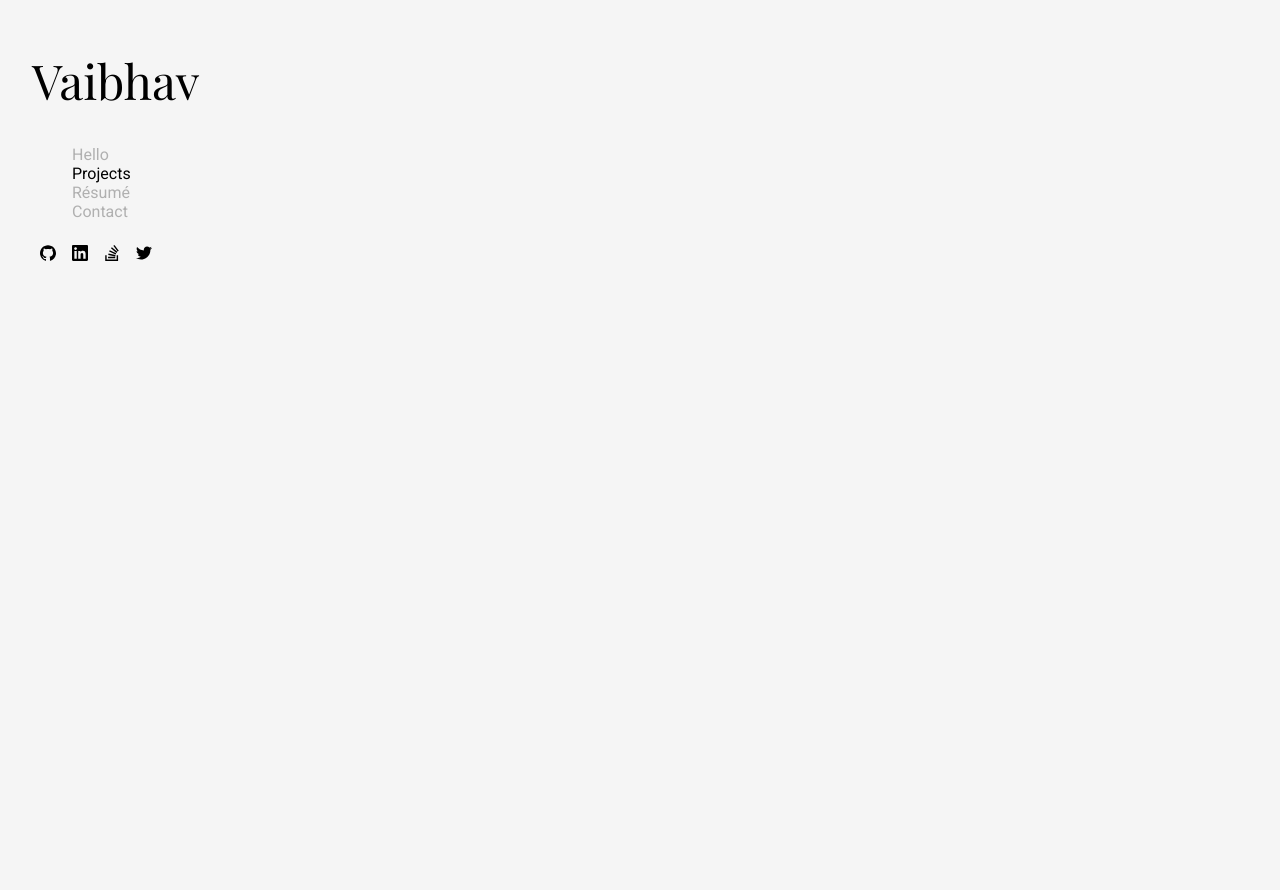
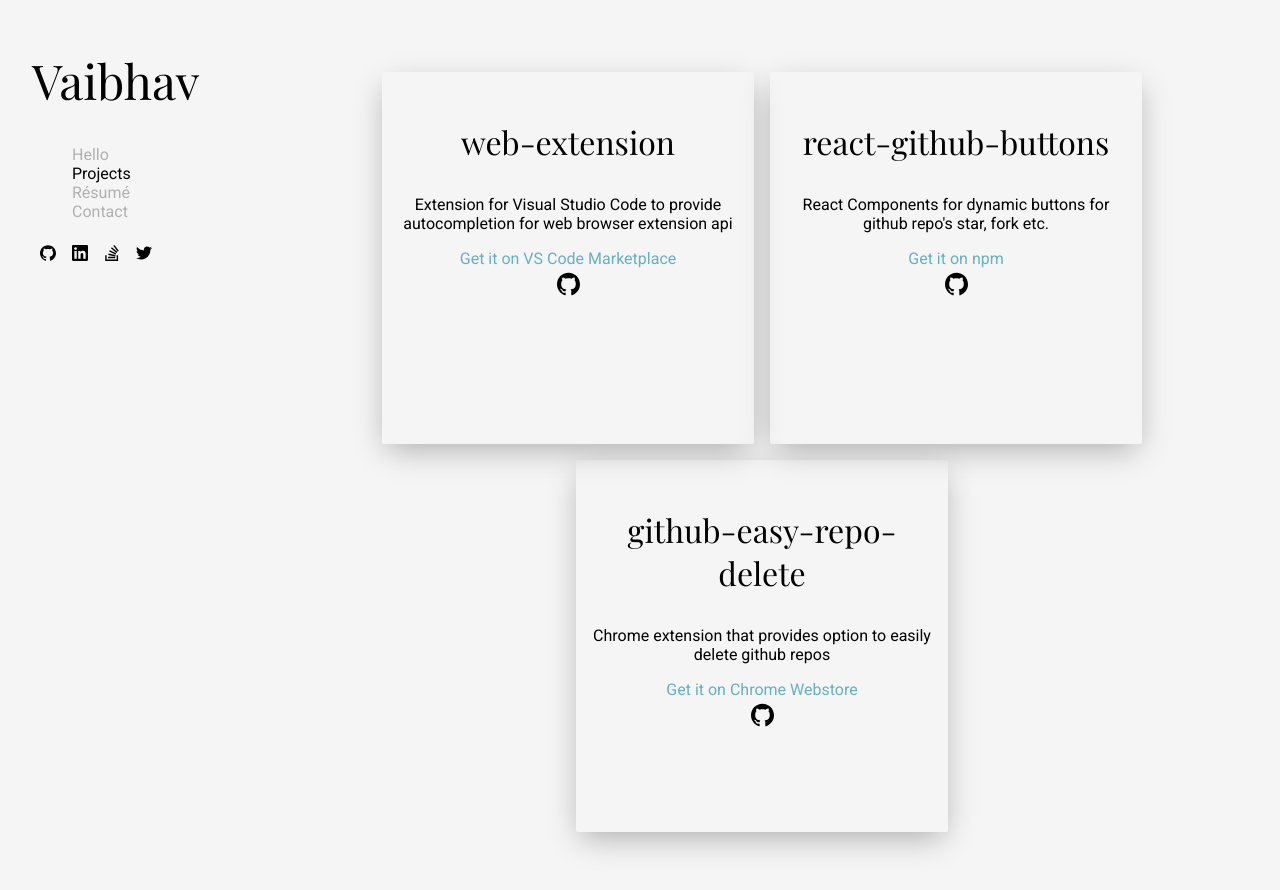
Before and after one commit to vaibhavhrt/vue-portfolio, a Vue app: page /#/projects in a window 1280 px wide. Shown: the top 890 px of the page. Before the commit the page ends 800 px from the top, so only its background shows below. Built offline with nearby package versions, Linux system fonts and the light colour scheme.

Commit message:
add projects page

```diff
--- /dev/null
+++ b/src/components/ProjectCard.vue
@@ -0,0 +1,99 @@
+<template>
+  <div class="root">
+    <!-- Title -->
+    <h3 class="title">{{ repo }}</h3>
+    <!-- Description -->
+    <p class="description">{{ description }}</p>
+    <!-- Project Link -->
+    <a
+      v-if="projectLinkTitle && projectLink"
+      v-bind:href="projectLink"
+      target='_blank'
+      rel='noopener noreferrer'
+      class="projectLink"
+    >
+      Get it on {{ projectLinkTitle }}
+    </a>
+    <!-- Github Buttons -->
+    <div class="github">
+      <!-- Github link & Logo -->
+      <a
+        v-bind:href="githubLink"
+        target='_blank'
+        rel='noopener noreferrer'
+        title='View on Github'
+      >
+        <img class="githubIcon" v-bind:src="GithubIcon" alt='github icon' />
+      </a>
+      <!-- <Star owner={owner} repo={repo} /> -->
+      <!-- <Fork owner={owner} repo={repo} /> -->
+    </div>
+  </div>
+</template>
+
+<script>
+import GithubIcon from '../assets/icons/github.svg'
+
+export default {
+  name: 'ProjectCard',
+  data: function () {
+    return {
+      githubLink: `https://github.com/${this.owner}/${this.repo}`,
+      GithubIcon,
+    }
+  },
+  props: {
+    owner: String,
+    repo: String,
+    description: String,
+    projectLink: String,
+    projectLinkTitle: String,
+  },
+}
+</script>
+
+<style scoped>
+  .root {
+    width: 340px;
+    height: 340px;
+    padding: 16px;
+    margin: 8px;
+    text-align: center;
+    border-radius: 2px;
+    box-shadow: 0px 10px 30px -5px rgba(0, 0, 0, 0.3);
+    transition: box-shadow 0.5s, margin 0.5s;
+    will-change: transform;
+  }
+  .root:hover {
+    box-shadow: 0px 30px 100px -10px rgba(0, 0, 0, 0.4);
+    margin: 16px;
+  }
+  .title {
+    font-family: 'Playfair Display', serif;
+    font-size: 2em;
+    font-weight: 400;
+  }
+  .description {
+    font-family: 'roboto', sans-serif;
+    font-size: 16px;
+  }
+  .projectLink {
+    display: block;
+    font-family: 'roboto', sans-serif;
+    text-decoration: none;
+    font-size: 16px;
+    color: #68afbf;
+  }
+  .github {
+    display: flex;
+    flex-wrap: wrap;
+    align-items: center;
+    justify-content: center;
+    margin: 4px 0;
+  }
+  .githubIcon {
+    vertical-align: middle;
+    height: 24px;
+    width: 23px;
+  }
+</style>
--- /dev/null
+++ b/src/components/Projects.vue
@@ -0,0 +1,61 @@
+<template>
+  <div class="projects-root">
+    <ProjectCard
+      v-for="project in projects"
+      v-bind:key="project.repo"
+      v-bind:repo="project.repo"
+      v-bind:description="project.description"
+      v-bind:owner="project.owner"
+      v-bind:projectLink="project.projectLink"
+      v-bind:projectLinkTitle="project.projectLinkTitle"
+    ></ProjectCard>
+  </div>
+</template>
+
+<script>
+import ProjectCard from './ProjectCard.vue'
+
+export default {
+  name: 'Projects',
+  components: {
+    ProjectCard,
+  },
+  data: function () {
+    return {
+      projects: [
+        {
+          repo: 'web-extension',
+          description: 'Extension for Visual Studio Code to provide autocompletion for web browser extension api',
+          owner: 'vaibhavhrt',
+          projectLink: 'https://marketplace.visualstudio.com/items?itemName=VaibhavVishal.web-extension',
+          projectLinkTitle: 'VS Code Marketplace',
+        },
+        {
+          repo: 'react-github-buttons',
+          description: 'React Components for dynamic buttons for github repo\'s star, fork etc.',
+          owner: 'vaibhavhrt',
+          projectLink: 'https://www.npmjs.com/package/react-github-buttons',
+          projectLinkTitle: 'npm',
+        },
+        {
+          repo: 'github-easy-repo-delete',
+          description: 'Chrome extension that provides option to easily delete github repos',
+          owner: 'vaibhavhrt',
+          projectLink: 'https://chrome.google.com/webstore/detail/easy-github-repo-delete/adoiopbekmljhndnefhmagpfgioedfae',
+          projectLinkTitle: 'Chrome Webstore',
+        },
+      ]
+    }
+  }
+}
+</script>
+
+<style scoped>
+  .projects-root {
+    display: flex;
+    align-items: center;
+    justify-content: center;
+    flex-wrap: wrap;
+    padding: 32px;
+  }
+</style>
--- a/src/main.js
+++ b/src/main.js
@@ -3,13 +3,14 @@
 
 import App from './App.vue'
 import Hello from './components/Hello.vue'
+import Projects from './components/Projects.vue'
 
 Vue.use(VueRouter)
 Vue.config.productionTip = false
 
 const routes = [
   { path: '/', component: Hello },
-  // { path: '/projects/', component: Projects },
+  { path: '/projects/', component: Projects },
   // { path: '/contact/', component: Contact },
   // { path: '/resume/', component: Resume },
 ]
```
